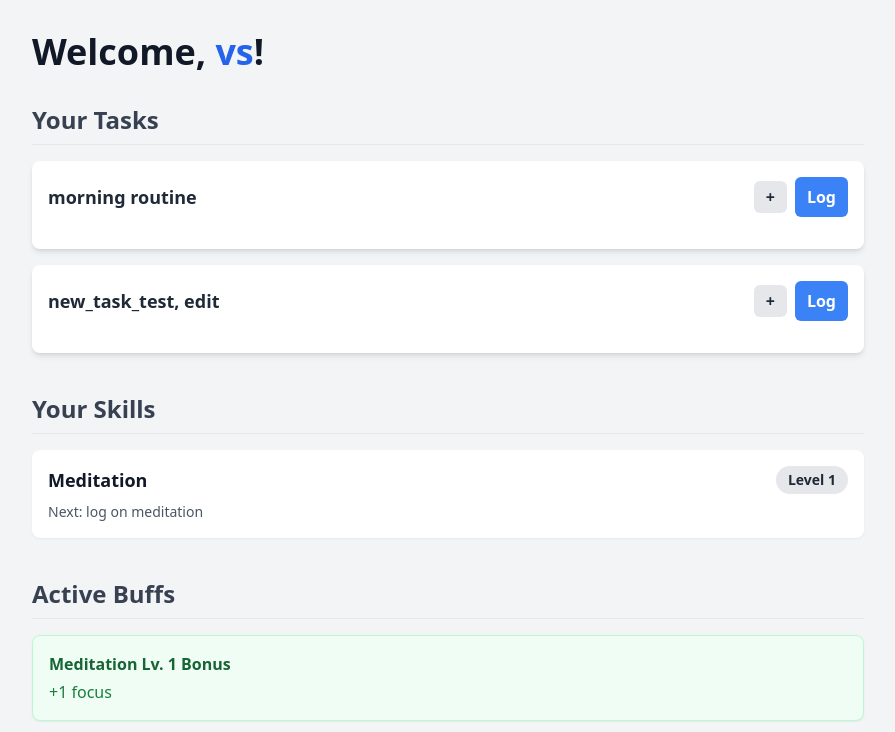
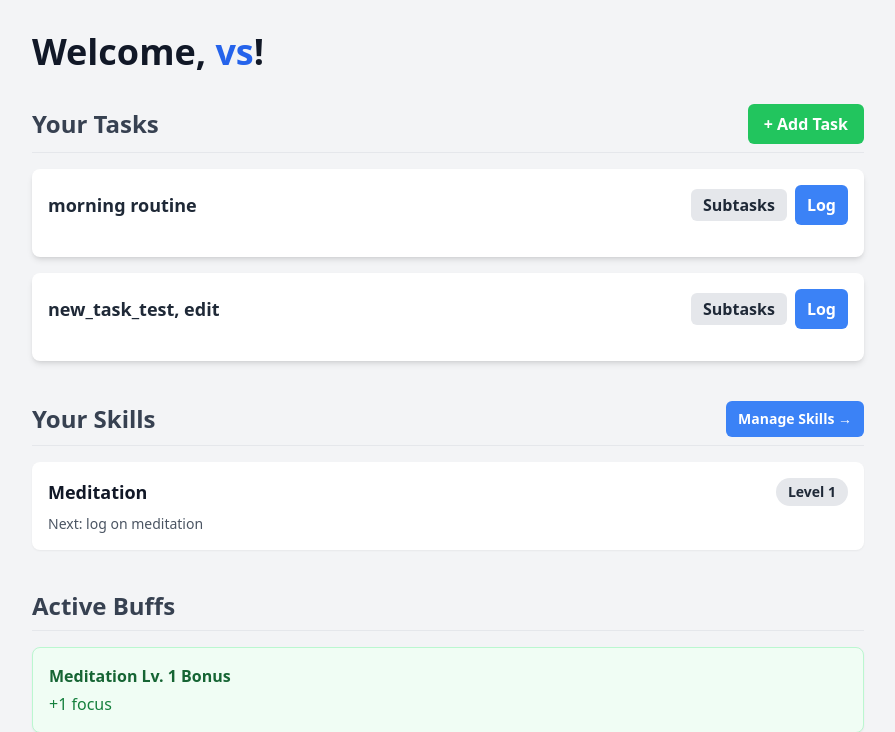
Before and after one commit to denizozgur/NGNL, a Django app: page / in a window 1280 px wide. Shown: the top 732 px of the page, without its empty margins (192-1087 px from the left). Run offline with Django 5.2, Linux system fonts and the light colour scheme; a user stored in the database is signed in; data comes from the database, SQL or seed files in the repository; both versions use the stored data as it was after the commit; some libraries are stand-ins or nearby versions.

Commit message:
Added subtask editing, skill section

```diff
--- a/core/templates/core/dashboard.html
+++ b/core/templates/core/dashboard.html
@@ -6,6 +6,12 @@
     <title>Your Dashboard</title>
     <script src="https://cdn.tailwindcss.com"></script>
     <script src="https://unpkg.com/htmx.org@1.9.10" integrity="sha384-D1Kt99CQMDuVetoL1lrYwg5t+9QdHe7NLX/SoJYkXDFfX37iInKRy5xLSi8nO7UC" crossorigin="anonymous"></script>
+    <script>
+        document.body.addEventListener('htmx:configRequest', function(evt) {
+            evt.detail.headers['X-CSRFToken'] = '{{ csrf_token }}';
+        });
+    </script>
+
 </head>
 <body class="bg-gray-100 font-sans text-gray-800">
 
@@ -14,67 +20,53 @@
         <h1 class="text-3xl sm:text-4xl font-bold text-gray-900 mb-8">Welcome, <span class="text-blue-600">{{ user.username }}</span>!</h1>
 
         <!-- SECTION 1: YOUR TASKS -->
-        <h2 class="text-2xl font-semibold text-gray-700 border-b pb-2 mb-4">Your Tasks</h2>
-        <ul class="space-y-4">
-            {% for task in tasks %}
-                <li id="task-{{ task.id }}" class="bg-white p-4 rounded-lg shadow-md flex-col">
-                    <!-- Parent Task Row -->
-                    <div class="flex justify-between items-center w-full">
-                        <span class="font-bold text-lg">{{ task.name }}</span>
-                        <div class="flex items-center space-x-2">
-
-                            <!-- Expand Button (will be replaced by htmx on click) -->
-                            {% if task.subtasks.exists %}
-                                <button hx-get="{% url 'get_subtasks' task.id %}"
-                                        hx-target="#subtasks-for-{{ task.id }}"
-                                        hx-swap="innerHTML"
-                                        id="expand-btn-{{ task.id }}"
-                                        class="bg-gray-200 hover:bg-gray-300 text-gray-800 font-bold py-1 px-3 rounded-md transition-colors">
-                                    +
+        <div class="flex justify-between items-center border-b pb-2 mb-4">
+            <h2 class="text-2xl font-semibold text-gray-700">Your Tasks</h2>
+            <!-- This container holds the "+ Add Task" button -->
+            <div id="add-task-form-container">
+                <button hx-get="{% url 'get_add_task_form' %}"
+                        hx-target="#add-task-form-container"
+                        hx-swap="outerHTML"
+                        class="bg-green-500 hover:bg-green-600 text-white font-bold py-2 px-4 rounded-md transition-colors">
+                    + Add Task
                 </button>
-                            {% endif %}
-
-                            <!-- Log Button -->
-                            <form id="log-form-{{ task.id }}" method="POST"
-                                  hx-post="{% url 'log_task' task.id %}"
-                                  hx-target="#task-{{ task.id }}"
-                                  hx-swap="outerHTML">
-                                {% csrf_token %}
-                                <input type="hidden" name="is_htmx" value="true">
-                                <button type="submit" class="bg-blue-500 hover:bg-blue-600 text-white font-bold py-2 px-3 rounded-md transition-colors">Log</button>
-                            </form>
             </div>
         </div>
 
-                    <!-- Target for Subtasks -->
-                    <div id="subtasks-for-{{ task.id }}" class="mt-4">
-                        <!-- Subtasks will be loaded here by htmx -->
-                    </div>
-                </li>
+        <!-- This is the list where all tasks will appear. -->
+        <!-- We give it an ID so htmx knows where to add the new task. -->
+        <ul id="task-list" class="space-y-4">
+            {% for task in tasks %}
+                <!-- For each task, we now use the clean partial template we created in Step 1. -->
+                {% include 'core/partials/task_item.html' with task=task %}
             {% empty %}
-                <li class="bg-white p-4 rounded-lg shadow-sm text-gray-500">You haven't created any tasks yet.</li>
+                <li id="empty-task-list" class="bg-white p-4 rounded-lg shadow-sm text-gray-500">You haven't created any tasks yet.</li>
             {% endfor %}
         </ul>
 
         <!-- SECTION 2: YOUR SKILLS -->
-        <h2 class="text-2xl font-semibold text-gray-700 border-b pb-2 mt-10 mb-4">Your Skills</h2>
-        <!-- This div now listens for the 'levelUp' event and loads its content dynamically -->
+        <!-- We wrap the heading and the link in a flex container to align them -->
+        <div class="flex justify-between items-center border-b pb-2 mt-10 mb-4">
+            <h2 class="text-2xl font-semibold text-gray-700">Your Skills</h2>
+            <!-- This is the new link to your skills management page -->
+            <a href="{% url 'skills_page' %}" class="bg-blue-500 hover:bg-blue-600 text-white font-bold text-sm py-2 px-3 rounded-md transition-colors">
+                Manage Skills →
+            </a>
+        </div>
+
         <div id="skills-section"
             hx-trigger="load, levelUp from:body"
             hx-get="{% url 'get_skills_list' %}"
             hx-swap="innerHTML">
-            <!-- Initial content is loaded by the hx-trigger="load" -->
             <p class="text-gray-500">Loading skills...</p>
         </div>
 
-        <!-- SECTION 3: ACTIVE BUFFS -->
+        <!-- SECTION 3: ACTIVE BUFFS (This part is unchanged) -->
         <h2 class="text-2xl font-semibold text-gray-700 border-b pb-2 mt-10 mb-4">Active Buffs</h2>
-        <!-- This div also listens for 'levelUp' and loads its content dynamically -->
         <div id="buffs-section"
              hx-trigger="load, levelUp from:body"
              hx-get="{% url 'get_buffs_list' %}"
              hx-swap="innerHTML">
-            <!-- Initial content is loaded by the hx-trigger="load" -->
             <p class="text-gray-500">Loading buffs...</p>
         </div>
 
--- /dev/null
+++ b/core/templates/core/partials/skill_item.html
@@ -0,0 +1,5 @@
+<!-- FILE: core/templates/core/partials/skill_item.html -->
+<div class="bg-white p-4 rounded-lg shadow flex justify-between items-center">
+    <span class="font-semibold text-lg text-gray-700">{{ skill.name }}</span>
+    <!-- We will add edit/delete buttons here later -->
+</div>
--- /dev/null
+++ b/core/templates/core/partials/task_item.html
@@ -0,0 +1,42 @@
+<li id="task-{{ task.id }}" class="bg-white p-4 rounded-lg shadow-md flex-col">
+    <!-- Parent Task Row -->
+    <div class="flex justify-between items-center w-full">
+        <!-- Task Name (Unchanged) -->
+        <div hx-get="{% url 'get_edit_form' task.id %}"
+             hx-target="#task-{{ task.id }}"
+             hx-swap="outerHTML"
+             class="font-bold text-lg cursor-pointer hover:text-blue-600 transition-colors flex-grow">
+            {{ task.name }}
+        </div>
+
+        <div class="flex items-center space-x-2">
+            <!-- =================================================================== -->
+            <!-- == THE FIX: This 'if' block ensures only parent tasks get the button == -->
+            {% if not task.parent_task %}
+                <div id="subtask-btn-container-{{ task.id }}">
+                    <button hx-get="{% url 'get_subtasks' task.id %}"
+                            hx-target="#subtasks-for-{{ task.id }}"
+                            hx-swap="innerHTML"
+                            class="bg-gray-200 hover:bg-gray-300 text-gray-800 font-bold py-1 px-3 rounded-md transition-colors">
+                        Subtasks
+                    </button>
+                </div>
+            {% endif %}
+            <!-- =================================================================== -->
+
+            <!-- Log Button (Unchanged) -->
+            <form id="log-form-{{ task.id }}" method="POST"
+                  hx-post="{% url 'log_task' task.id %}"
+                  hx-target="#task-{{ task.id }}"
+                  hx-swap="outerHTML">
+                {% csrf_token %}
+                <input type="hidden" name="is_htmx" value="true">
+                <button type="submit" class="bg-blue-500 hover:bg-blue-600 text-white font-bold py-2 px-3 rounded-md transition-colors">Log</button>
+            </form>
+        </div>
+    </div>
+
+    <!-- Target for Subtasks (This is where the subtask list appears) -->
+    <div id="subtasks-for-{{ task.id }}" class="mt-4">
+    </div>
+</li>
--- a/core/urls.py
+++ b/core/urls.py
@@ -8,4 +8,16 @@ urlpatterns = [
     path('get_subtasks/<int:parent_id>/', views.get_subtasks, name='get_subtasks'),
     path('get_skills_list/', views.get_skills_list, name='get_skills_list'),
     path('get_buffs_list/', views.get_buffs_list, name='get_buffs_list'),
+    path('get_add_task_form/', views.get_add_task_form, name='get_add_task_form'),
+    path('add_task/', views.add_task, name='add_task'),
+    path('delete_task/<int:task_id>/', views.delete_task, name='delete_task'),
+    path('get_edit_form/<int:task_id>/', views.get_edit_form, name='get_edit_form'),
+    path('update_task/<int:task_id>/', views.update_task, name='update_task'),
+    path('get_task_item/<int:task_id>/', views.get_task_item, name='get_task_item'),
+    path('get_add_subtask_form/<int:parent_id>/', views.get_add_subtask_form, name='get_add_subtask_form'),
+    path('add_subtask/<int:parent_id>/', views.add_subtask, name='add_subtask'),
+    path('skills/', views.skills_page_view, name='skills_page'),
+    path('get-add-skill-form/', views.get_add_skill_form, name='get_add_skill_form'),
+    path('get-add-skill-button/', views.get_add_skill_button, name='get_add_skill_button'),
+    path('add_skill/', views.add_skill, name='add_skill'),
 ]
--- a/core/views.py
+++ b/core/views.py
@@ -1,9 +1,11 @@
 # --- FILE: core/views.py ---
 from django.shortcuts import render, redirect, get_object_or_404 # Add redirect and get_object_or_404
 from django.contrib.auth.decorators import login_required
-from django.views.decorators.http import require_POST # Import this decorator
+from django.views.decorators.http import require_POST, require_http_methods # Import these decorators
+from django.http import HttpResponse
 
-from .models import Task, TaskLog, UserSkillProgress, Buff
+
+from .models import Task, TaskLog, UserSkillProgress, Buff, Skill
 # The home view is no longer needed since we are using a dashboard
 # You can delete the old home function
 
@@ -67,18 +69,19 @@ def log_task(request, task_id):
 def get_subtasks(request, parent_id):
     parent_task = get_object_or_404(Task, id=parent_id, user=request.user)
 
-    # Check if we are in "collapse" mode
+    # This handles the "Close" button click
     if request.GET.get('clear'):
-        # Return an empty string for the main target, and the original '+' button via OOB
-        return render(request, 'core/partials/expand_button_oob.html', {'task': parent_task})
+        # We need to send back the ORIGINAL "Subtasks" button
+        return render(request, 'core/partials/subtask_button_oob.html', {'task': parent_task})
 
-    # "Expand" mode (the original logic)
+    # This handles the "Subtasks" button click
     subtasks = parent_task.subtasks.all().order_by('display_order')
     context = {
         'subtasks': subtasks,
-        'parent_task': parent_task # Pass the parent task for the template IDs
+        'parent_task': parent_task
     }
-    return render(request, 'core/partials/subtask_list_with_collapse_btn.html', context)
+    # We send back the list AND the new "Close" button
+    return render(request, 'core/partials/subtask_list_with_close_btn.html', context)
 
 
 @login_required
@@ -90,3 +93,147 @@ def get_skills_list(request):
 def get_buffs_list(request):
     active_buffs = Buff.objects.filter(user=request.user, is_active=True)
     return render(request, 'core/partials/buffs_list.html', {'active_buffs': active_buffs})
+
+@login_required
+def get_add_task_form(request):
+    """Returns the HTML for the add task form."""
+    return render(request, 'core/partials/add_task_form.html')
+
+@require_POST
+@login_required
+def add_task(request):
+    """Processes the form submission, creates a new task, and returns the task item HTML."""
+    task_name = request.POST.get('task_name')
+    if task_name:
+        # For now, we only create top-level tasks.
+        new_task = Task.objects.create(
+            user=request.user,
+            name=task_name,
+            parent_task=None # Explicitly a top-level task
+        )
+        # Return the HTML fragment for just the new task
+        return render(request, 'core/partials/task_item.html', {'task': new_task})
+
+    # If the name is blank, return an empty response so nothing happens
+    return HttpResponse("")
+
+@require_http_methods(["DELETE"]) # This ensures only DELETE requests are allowed
+@login_required
+def delete_task(request, task_id):
+    """Finds the task by its ID, deletes it, and returns an empty response."""
+    # Find the task ensuring it belongs to the logged-in user for security
+    task_to_delete = get_object_or_404(Task, id=task_id, user=request.user)
+
+    task_to_delete.delete()
+
+    # Return an empty response with a 200 OK status.
+    # This tells htmx the request was successful and it should proceed
+    # with the swap (removing the element from the page).
+    return HttpResponse("")
+
+@login_required
+def get_edit_form(request, task_id):
+    """Returns the form for editing a specific task."""
+    task = get_object_or_404(Task, id=task_id, user=request.user)
+
+    # THE ERROR IS LIKELY ON THIS LINE.
+    # It must return 'edit_task_form.html'.
+    return render(request, 'core/partials/edit_task_form.html', {'task': task})
+
+
+@login_required
+def get_task_item(request, task_id):
+    """Returns the normal display for a single task item."""
+    task = get_object_or_404(Task, id=task_id, user=request.user)
+    return render(request, 'core/partials/task_item.html', {'task': task})
+
+@require_http_methods(["PUT"]) # Note: We use PUT for updates
+@login_required
+def update_task(request, task_id):
+    """Processes the edit form submission and updates the task."""
+    task = get_object_or_404(Task, id=task_id, user=request.user)
+
+    # htmx sends PUT data in a different way, so we need to parse it
+    from django.http import QueryDict
+    put_data = QueryDict(request.body)
+    new_name = put_data.get('task_name')
+
+    if new_name:
+        task.name = new_name
+        task.save()
+
+    # Return the updated, normal task display
+    return render(request, 'core/partials/task_item.html', {'task': task})
+
+@login_required
+def get_add_subtask_form(request, parent_id):
+    """Returns the form for adding a subtask to a parent."""
+    parent_task = get_object_or_404(Task, id=parent_id, user=request.user)
+    return render(request, 'core/partials/add_subtask_form.html', {'parent_task': parent_task})
+
+@require_POST
+@login_required
+def add_subtask(request, parent_id):
+    """Processes the form submission, creates a new subtask."""
+    parent_task = get_object_or_404(Task, id=parent_id, user=request.user)
+    subtask_name = request.POST.get('subtask_name')
+
+    if subtask_name:
+        # Create the new subtask, linking it to its parent
+        new_subtask = Task.objects.create(
+            user=request.user,
+            name=subtask_name,
+            parent_task=parent_task
+        )
+        # Return the HTML for the new subtask list item
+        return render(request, 'core/partials/task_item.html', {'task': new_subtask})
+
+    return HttpResponse("")
+
+@login_required
+def skills_page_view(request):
+    """
+    Displays the main skills management page.
+    """
+    skills = Skill.objects.filter(user=request.user)
+    context = {
+        'skills': skills
+    }
+    return render(request, 'core/skills_page.html', context)
+
+@login_required
+def get_add_skill_form(request):
+    """
+    Returns the HTML for the add skill form.
+    """
+    return render(request, 'core/partials/add_skill_form.html')
+
+
+@login_required
+def get_add_skill_button(request):
+    """
+    Returns the original 'Create New Skill' button.
+    """
+    return render(request, 'core/partials/get_add_skill_button.html')
+
+
+@require_POST
+@login_required
+def add_skill(request):
+    """
+    Processes the form submission, creates a new skill,
+    and returns the HTML for the new skill item.
+    """
+    skill_name = request.POST.get('skill_name')
+    if skill_name:
+        # Create the new skill for the logged-in user
+        new_skill = Skill.objects.create(
+            user=request.user,
+            name=skill_name
+        )
+        # Return the HTML fragment for just the new skill item
+        # This uses the 'skill_item.html' partial we created earlier
+        return render(request, 'core/partials/skill_item.html', {'skill': new_skill})
+
+    # If the name is blank, return an empty response so nothing happens
+    return HttpResponse("")
```
Also changed, not shown: core/templates/core/partials/add_skill_form.html (added, +32 -0 lines), core/templates/core/partials/add_subtask_form.html (added, +10 -0 lines), core/templates/core/partials/add_task_form.html (added, +11 -0 lines), core/templates/core/partials/edit_task_form.html (added, +32 -0 lines), core/templates/core/partials/expand_button_oob.html (deleted, +0 -11 lines), core/templates/core/partials/get_add_skill_button.html (added, +9 -0 lines), core/templates/core/partials/subtask_button_oob.html (added, +11 -0 lines), core/templates/core/partials/subtask_list.html (+12 -12 lines), core/templates/core/partials/subtask_list_with_close_btn.html (added, +12 -0 lines), core/templates/core/skills_page.html (added, +51 -0 lines), get_add_skill_button.html (added, +9 -0 lines), db.sqlite3. Lines whose indentation alone changed are shown as unchanged.
